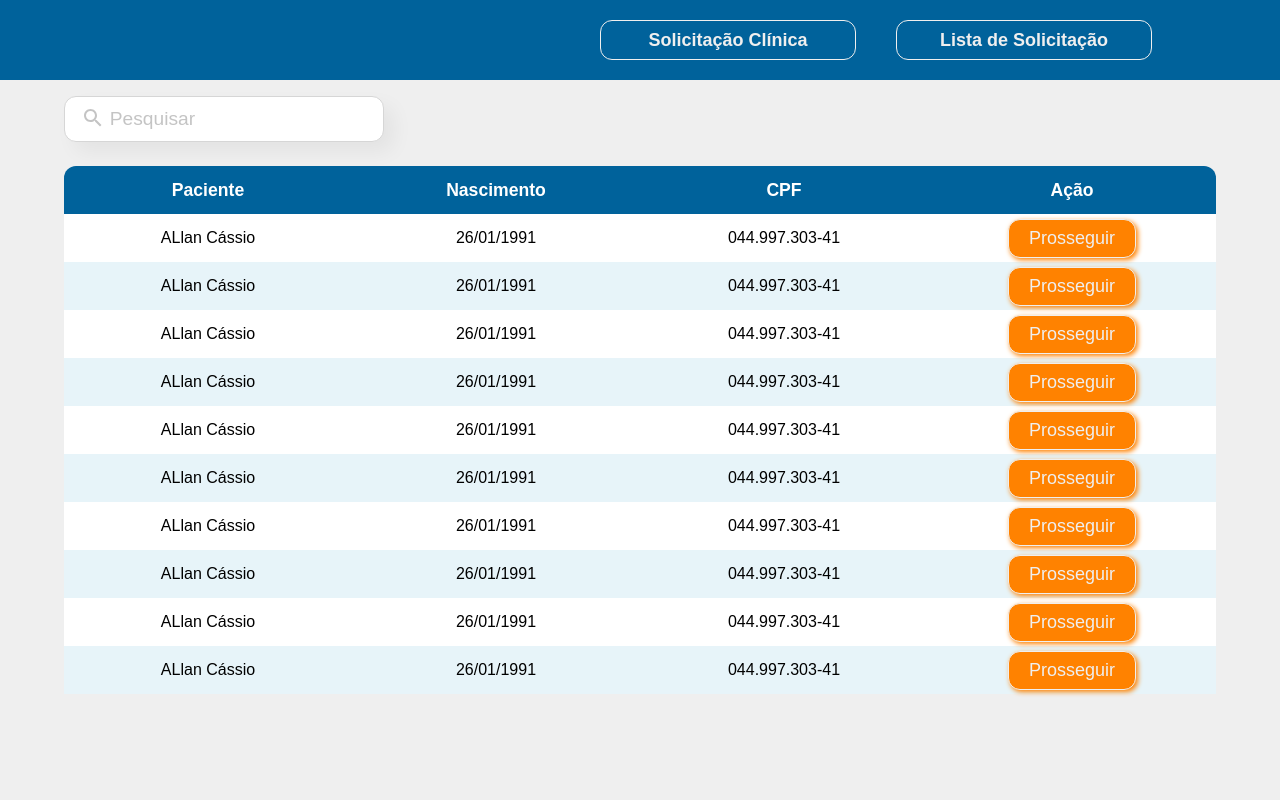
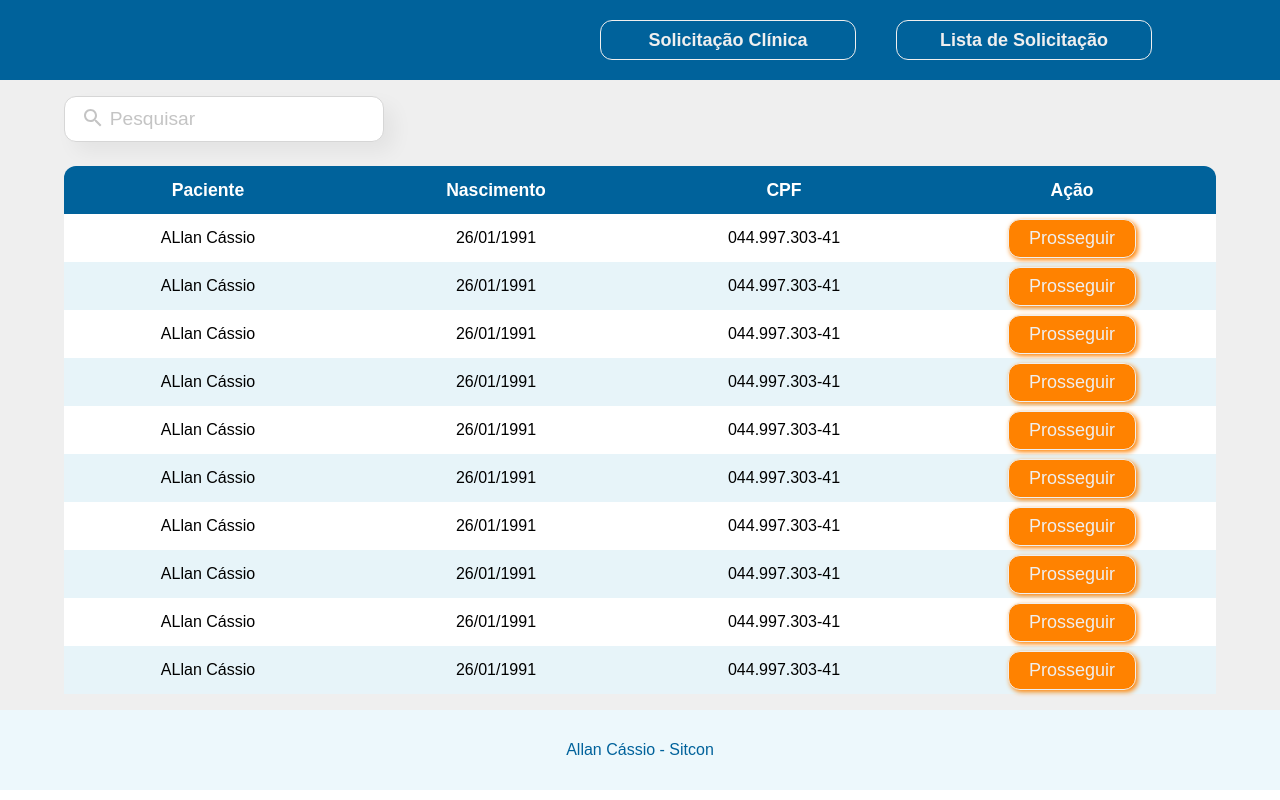
Before and after one commit to allancssio1/Allan-Cassio_Sitcon, a React (Vite) app in the folder client/: page / in a window 1280 px wide. Built offline with nearby package versions, Linux system fonts and the light colour scheme.

Commit message:
craeted footer

```diff
--- a/client/src/App.tsx
+++ b/client/src/App.tsx
@@ -1,5 +1,6 @@
 import './Global.css'
 import { Body } from './components/Body'
+import { Footer } from './components/Footer'
 import { Header } from './components/Header'
 
 export const App = () => {
@@ -7,6 +8,7 @@ export const App = () => {
     <div className="screem">
       <Header />
       <Body />
+      <Footer />
     </div>
   )
 }
--- a/client/src/Global.css
+++ b/client/src/Global.css
@@ -16,5 +16,5 @@
 
 .screem {
   background-color: var(--secondy-color);
-  height: 100vh;
+  height: 100%;
 }
--- /dev/null
+++ b/client/src/components/Footer/index.tsx
@@ -0,0 +1,9 @@
+import './styles.css'
+
+export const Footer = () => {
+  return (
+    <div className="footer">
+      <div>Allan Cássio - Sitcon</div>
+    </div>
+  )
+}
--- /dev/null
+++ b/client/src/components/Footer/styles.css
@@ -0,0 +1,10 @@
+.footer {
+  display: flex;
+  align-items: center;
+  justify-content: center;
+  width: 100%;
+  height: 80px;
+  background-color: #EDF8FC;
+  color: #00629B;
+  font-size: 1rem;
+}
```
